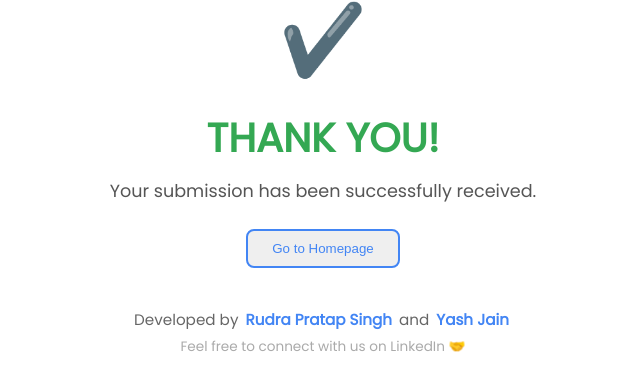
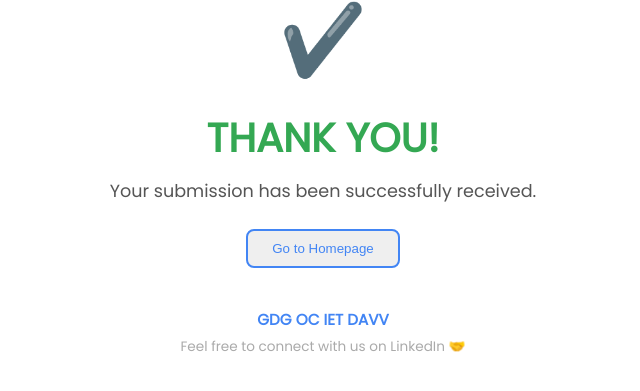
Before and after one commit to rudraPratapSing-H/Test-GDG-IETDAVV-, a website: page public/thankyou.html in a window 1280 px wide. Shown: the part 331-722 px from the top of the page, without its empty margins (317-957 px from the left). Drawn offline with Linux system fonts and the light colour scheme.

Commit message:
added linked in of gdg iet davv

```diff
--- a/public/thankyou.html
+++ b/public/thankyou.html
@@ -139,15 +139,15 @@
     <button class="btn-home" onclick="window.location.href='/page.html'">Go to Homepage</button>
 
     <div class="developers">
-      Developed by
+      <!-- Developed by
       <a
         href="https://www.linkedin.com/in/rudra-pratap-singh-b88668337"
         target="_blank"
         >Rudra Pratap Singh</a
       >
-      and
-      <a href="https://www.linkedin.com/in/iamyashjain" target="_blank"
-        >Yash Jain</a
+      and -->
+      <a href="https://www.linkedin.com/search/results/all/?fetchDeterministicClustersOnly=true&heroEntityKey=urn%3Ali%3Aorganization%3A82791827&keywords=gdg%20on%20campus%20iet-davv%20(formerly%20gdsc)&origin=RICH_QUERY_TYPEAHEAD_HISTORY&position=0&searchId=dffe31f4-208c-4afa-866f-aa8dd724013d&sid=Rdg&spellCorrectionEnabled=true" target="_blank"
+        >GDG OC IET DAVV</a
       >
     </div>
     <div class="contact">Feel free to connect with us on LinkedIn 🤝</div>
```
